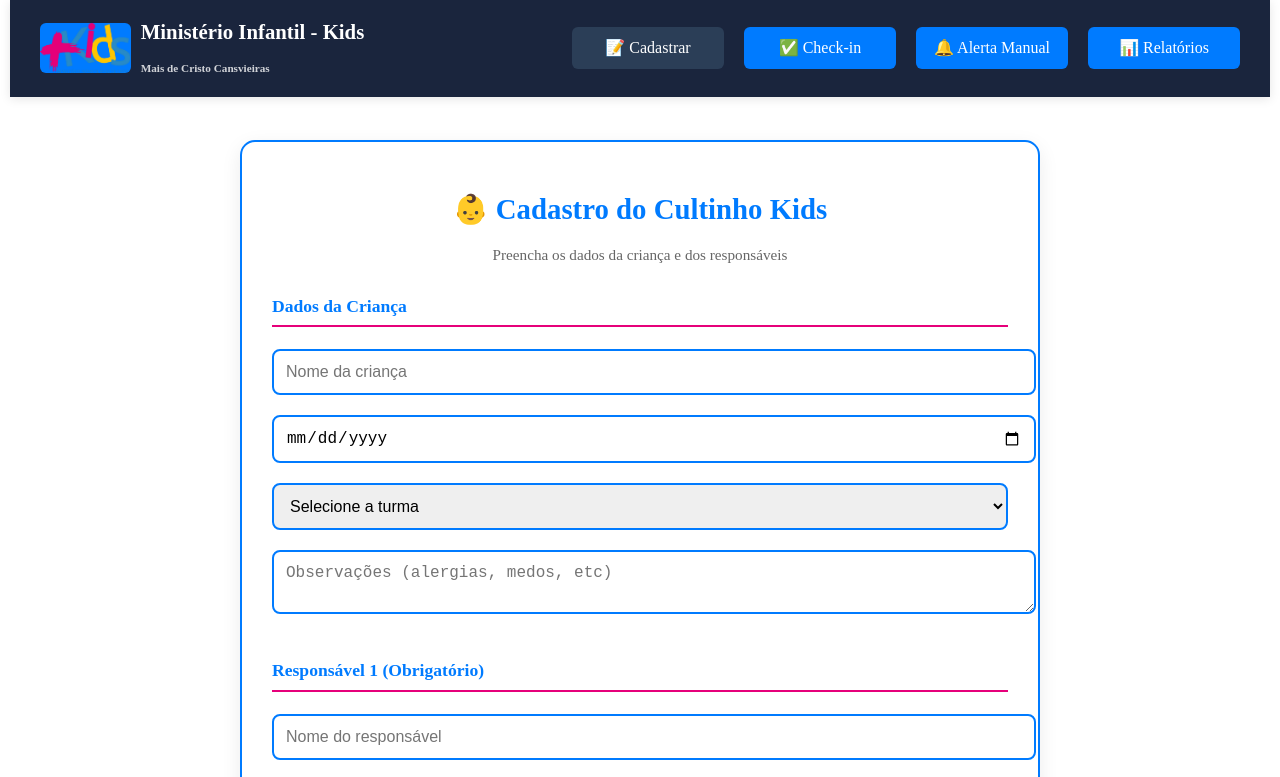
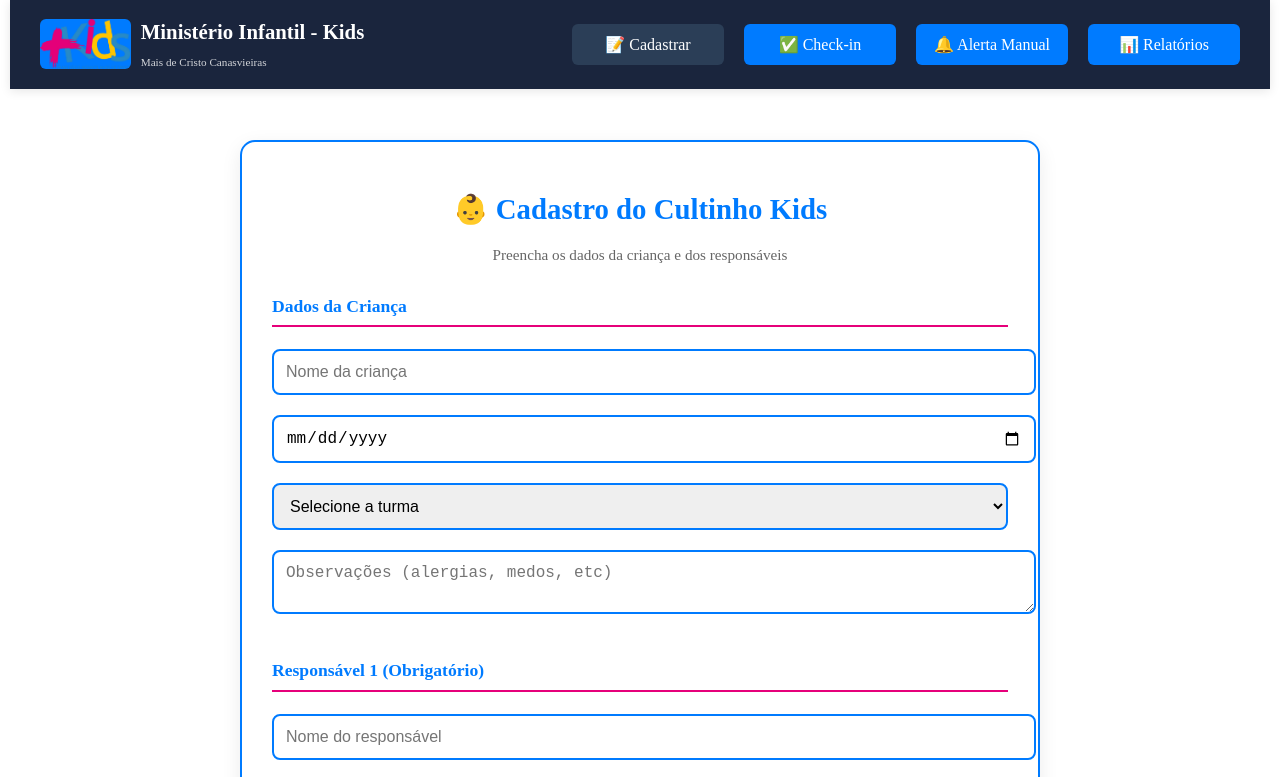
Before and after one commit to WilsonNous/nous_mdc_kids, a plain HTML site: page frontend/index.html in a window 1280 px wide. Shown: the top 777 px of the page. Drawn offline with Linux system fonts and the light colour scheme.

Commit message:
Update index.html

```diff
--- a/frontend/index.html
+++ b/frontend/index.html
@@ -7,11 +7,14 @@
     <link rel="stylesheet" href="style.css">
 </head>
 <body>
-    <!-- ✅ CABEÇALHO FIXO NO TOPO -->
+    <!-- ✅ CABEÇALHO FIXO NO TOPO — AJUSTADO PARA MOBILE -->
     <header class="header-unificado">
         <div class="header-logo">
             <img src="logo.png" alt="Logo Ministério Infantil" class="logo">
-            <h2>Ministério Infantil - Kids<br><small>Mais de Cristo Cansvieiras</small></h2>
+            <div>
+                <h2>Ministério Infantil - Kids</h2>
+                <small>Mais de Cristo Canasvieiras</small>
+            </div>
         </div>
         <nav class="menu-horizontal">
             <a href="index.html" class="menu-item active">📝 Cadastrar</a>
@@ -20,7 +23,6 @@
             <a href="relatorios.html" class="menu-item">📊 Relatórios</a>
         </nav>
     </header>
-
     <div class="container">
         <div class="card">
             <div class="header">
```
